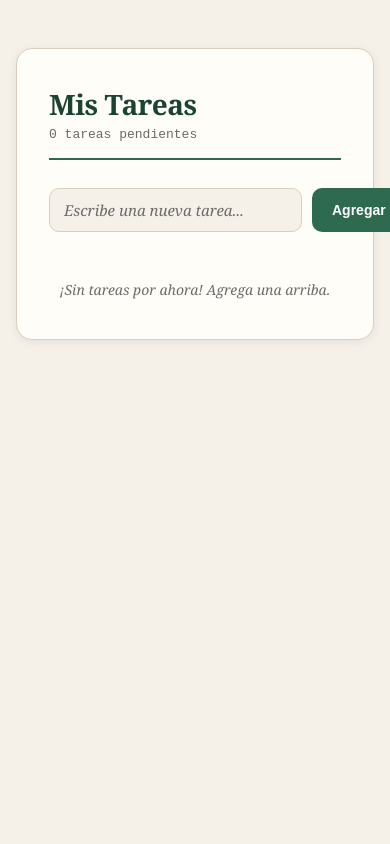
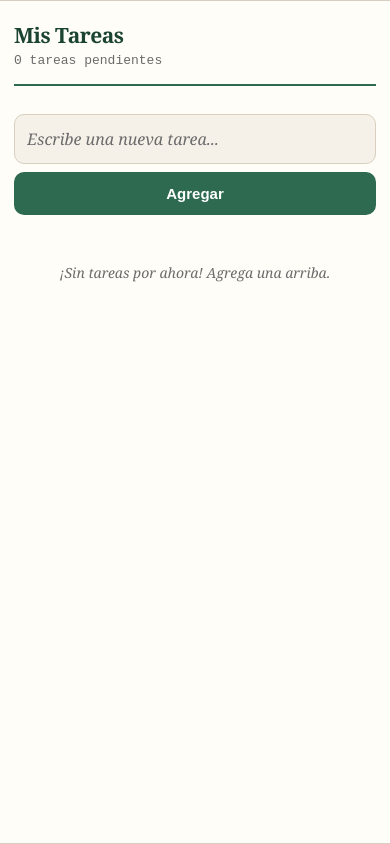
Before and after one commit to Dann233/lab5-danielsolis, a website: page src/index.html in a window 390 px wide. Drawn offline with Linux system fonts and the light colour scheme.

Commit message:
agregar responsive

```diff
--- a/src/global.css
+++ b/src/global.css
@@ -78,6 +78,7 @@ body {
   color: var(--text-main);
   outline: none;
   transition: border-color 0.2s;
+  min-width: 0;
 }
 
 .task-input:focus {
@@ -100,6 +101,7 @@ body {
   cursor: pointer;
   transition: background 0.15s, transform 0.1s;
   white-space: nowrap;
+  flex-shrink: 0;
 }
 
 .btn-add:hover {
@@ -152,6 +154,7 @@ body {
   -webkit-appearance: none;
   width: 20px;
   height: 20px;
+  min-width: 20px;
   border: 2px solid var(--accent);
   border-radius: 5px;
   cursor: pointer;
@@ -182,6 +185,7 @@ body {
   font-size: 15px;
   line-height: 1.4;
   word-break: break-word;
+  overflow-wrap: anywhere;
   transition: color 0.2s, text-decoration 0.2s;
 }
 
@@ -196,7 +200,7 @@ body {
   color: var(--text-muted);
   font-size: 18px;
   cursor: pointer;
-  padding: 2px 6px;
+  padding: 6px 8px;
   border-radius: 6px;
   line-height: 1;
   transition: color 0.15s, background 0.15s;
@@ -219,3 +223,64 @@ body {
 .empty-state.hidden {
   display: none;
 }
+
+/* =============================================
+   RESPONSIVE — TABLET (max 600px)
+   ============================================= */
+@media (max-width: 600px) {
+  body {
+    padding: 0;
+    align-items: stretch;
+  }
+
+  .app-wrapper {
+    border-radius: 0;
+    border-left: none;
+    border-right: none;
+    box-shadow: none;
+    padding: 28px 20px 36px;
+    min-height: 100vh;
+  }
+
+  .app-title {
+    font-size: 24px;
+  }
+}
+
+/* =============================================
+   RESPONSIVE — MÓVIL PEQUEÑO (max 400px)
+   ============================================= */
+@media (max-width: 400px) {
+  .app-wrapper {
+    padding: 20px 14px 28px;
+  }
+
+  .app-title {
+    font-size: 21px;
+  }
+
+  .input-section {
+    flex-direction: column;
+    gap: 8px;
+  }
+
+  .btn-add {
+    width: 100%;
+    padding: 13px;
+    font-size: 15px;
+  }
+
+  .task-input {
+    font-size: 16px;
+    padding: 13px 12px;
+  }
+
+  .task-text {
+    font-size: 14px;
+  }
+
+  .task-item {
+    padding: 12px 10px;
+    gap: 10px;
+  }
+}
```
